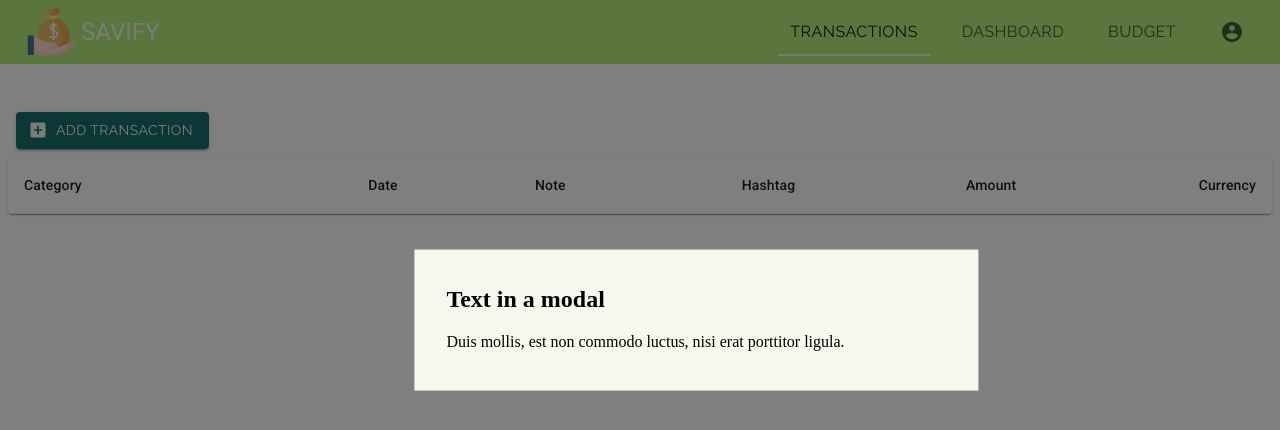
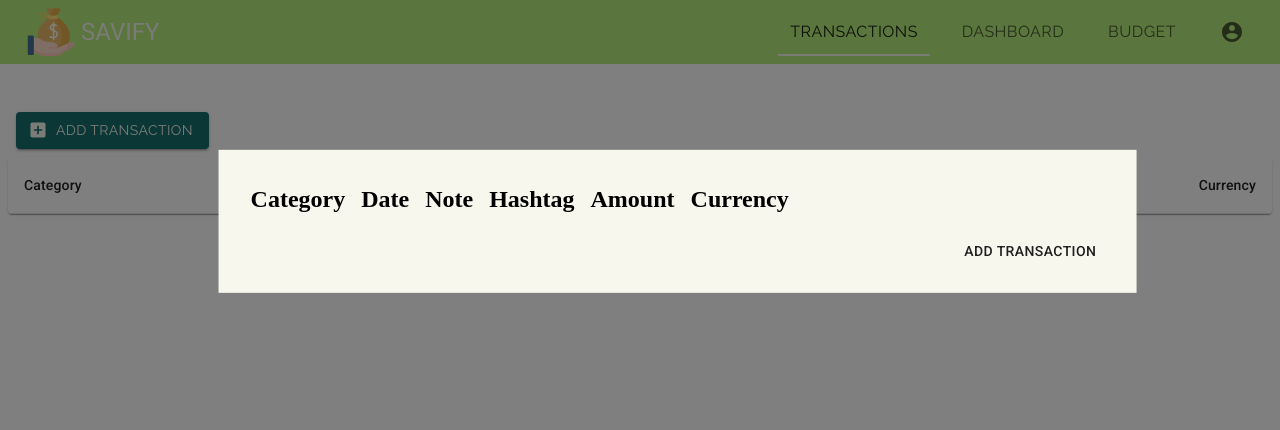
Before and after one commit to jerome-chua/pfintracker-frontend, a React (Create React App) app: page /transactions in a window 1280 px wide. Both pictures are taken after a click on the button "ADD TRANSACTION". Shown: the top 430 px of the page. Built offline with nearby package versions, Linux system fonts and the light colour scheme.

Commit message:
Create base layout of modal body

```diff
--- a/src/components/TransactionsModal.jsx
+++ b/src/components/TransactionsModal.jsx
@@ -1,11 +1,11 @@
 import React, { useState } from "react";
-import { Modal, Button } from "@material-ui/core";
+import { Modal, Button, Grid } from "@material-ui/core";
 import { makeStyles } from "@material-ui/core/styles";
 import { AddBox } from "@material-ui/icons";
 
 function getModalPos() {
-  const top = 40;
-  const left = 50;
+  const top = 25;
+  const left = 35;
 
   return {
     top: `${top}%`,
@@ -17,7 +17,7 @@ function getModalPos() {
 const useStyles = makeStyles((theme) => ({
   paper: {
     position: "absolute",
-    width: 500,
+    width: "66.7%",
     backgroundColor: theme.palette.secondary.main,
     padding: theme.spacing(2, 4, 3),
   },
@@ -47,8 +47,31 @@ export default function TransactionsModal() {
 
   const modalBody = (
     <div style={modalStyle} className={classes.paper}>
-      <h2>Text in a modal</h2>
-      <p>Duis mollis, est non commodo luctus, nisi erat porttitor ligula.</p>
+      <Grid container direction="row" spacing={2}>
+        <Grid item>
+          <h2>Category</h2>
+        </Grid>
+        <Grid item>
+          <h2>Date</h2>
+        </Grid>
+        <Grid item>
+          <h2>Note</h2>
+        </Grid>
+        <Grid item>
+          <h2>Hashtag</h2>
+        </Grid>
+        <Grid item>
+          <h2>Amount</h2>
+        </Grid>
+        <Grid item>
+          <h2>Currency</h2>
+        </Grid>
+      </Grid>
+      <Grid container direction="row" justify="flex-end">
+        <Grid item>
+          <Button>Add Transaction</Button>
+        </Grid>
+      </Grid>
     </div>
   );
 
```
